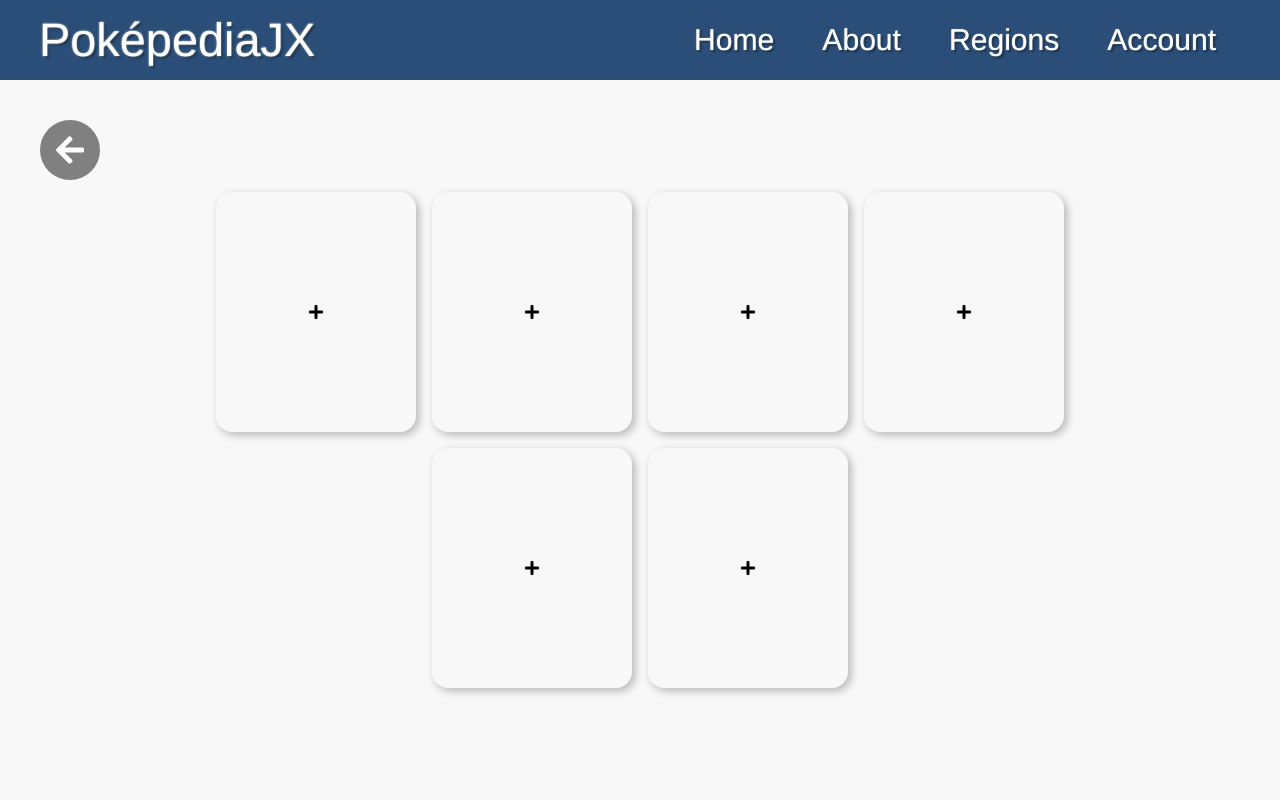
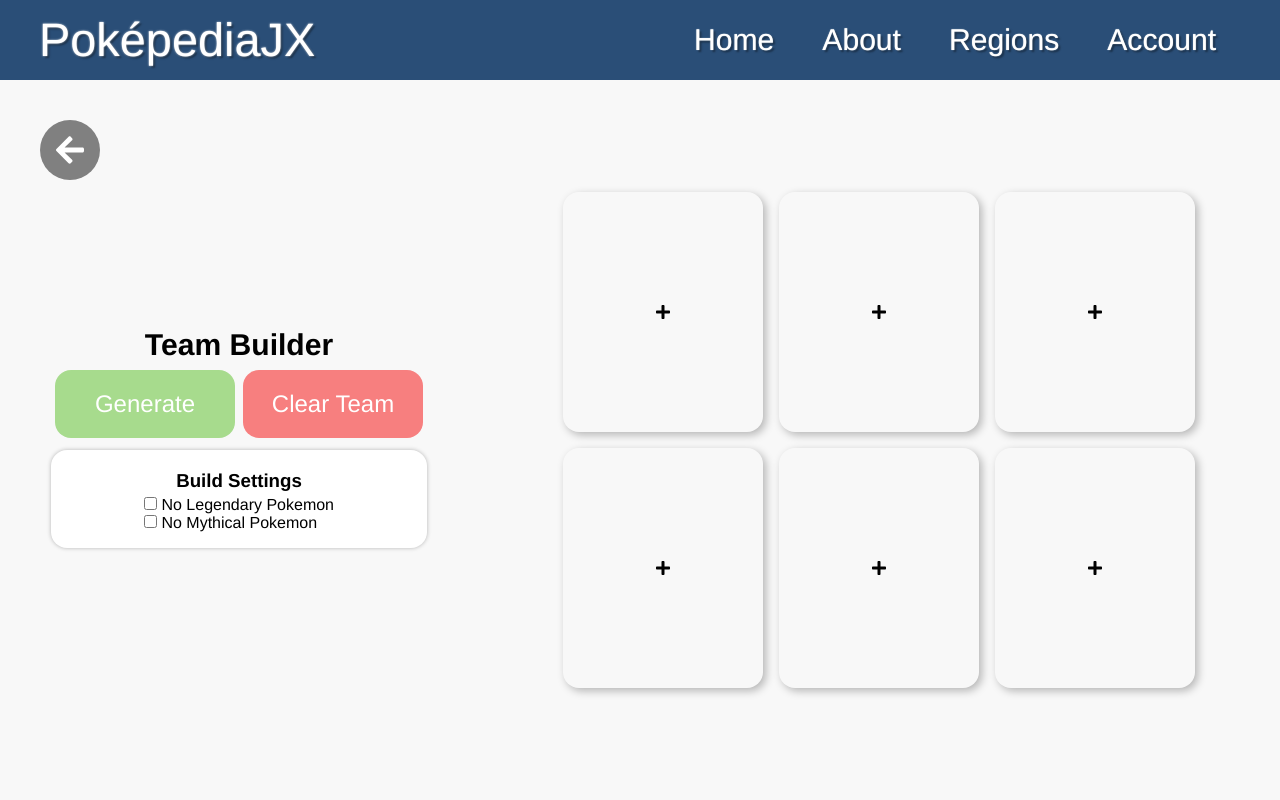
Before and after one commit to rJefferyXie/Pokepedia-React, a React (Create React App) app in the folder client/: page /team in a window 1280 px wide. Shown: the top 800 px of the page. Built offline with nearby package versions, Linux system fonts and the light colour scheme.

Commit message:
Implemented team generation & clear team features.

```diff
--- a/client/src/components/Team/Team.css
+++ b/client/src/components/Team/Team.css
@@ -1,27 +1,58 @@
 #Team-container {
     text-transform: capitalize;
-    align-items: flex-end;
+    height: calc(100vh - 80px);
     position: relative;
-}
-
-#Team-page {
-    height: calc(100vh - 80px);
-    width: 100%;
-    overflow-y: auto;
-    margin: 80px auto;
-    position: relative;
+    margin: 80px auto 0px auto;
 }
 
 #Team-wrapper {
-    width: min(100%, 960px);
+    height: fit-content;
+    width: min(100%, 700px);
     flex-wrap: wrap;
     justify-content: center;
-    align-items: center;
     margin: auto;
 }
 
-@media screen and(max-width: 960px) {
-    #Team-page {
-        margin: 160px auto;
+#Team-left {
+    margin: auto;
+    width: fit-content;
+}
+
+#Team-header {
+    margin: 4px auto;
+}
+
+#Team-button-container {
+    width: fit-content;
+    margin: 4px auto;
+}
+
+.team-button {
+    padding: 20px;
+    width: 180px;
+    margin: auto 4px;
+    color: white;
+    font-size: var(--step-0);
+}
+
+#Team-settings-container {
+    background-color: white;
+    border-radius: 16px;
+    padding: 16px;
+    box-shadow: 0px 0px 4px rgb(0, 0, 0, 27%);
+    margin: 8px 0px;
+}
+
+#Settings-container {
+    margin: auto;
+}
+
+@media screen and (max-width: 960px) {
+    #Team-container {
+        flex-direction: column;
+    }
+
+    #Team-left {
+        margin: 60px auto 0px auto;
     }
 }
--- a/client/src/components/Team/Team.js
+++ b/client/src/components/Team/Team.js
@@ -12,14 +12,74 @@ import allActions from '../../redux/actions/allActions';
 
 const Team = () => {
   const pokemonTeam = useSelector(state => state.teamReducer.team);
+  const pokedex = useSelector(state => state.pokedexReducer);
+  const build = useSelector(state => state.buildReducer);
+
   const dispatch = useDispatch()
-
   const navigate = useNavigate();
   const previousPage = () => navigate(-1);
 
   useEffect(() => {
     window.scrollTo(0, 0);
   }, [])
+
+  const generateTeam = () => {
+    let slotsLeft = 6 - pokemonTeam.length;
+    let myInterval = setInterval(() => {
+      if (slotsLeft > 0) {
+        let index = Math.floor(Math.random() * pokedex.speciesData.length);
+        let pokemon = pokedex.speciesData[index];
+        let species = pokedex.pokemonData[index];
+
+        // Get Fully Evolved Versions of Pokemon
+        if (pokedex.pokemonData[index + 1]) {
+          if (pokedex.pokemonData[index + 1].evolves_from_species) {
+            if (pokedex.pokemonData[index + 1].evolves_from_species.name === pokemon.name) {
+              index += 1;
+              pokemon = pokedex.speciesData[index];
+              species = pokedex.pokemonData[index];
+            }
+          }
+        }
+
+        if (pokedex.pokemonData[index + 1]) {
+          if (pokedex.pokemonData[index + 1].evolves_from_species) {
+            if (pokedex.pokemonData[index + 1].evolves_from_species.name === pokemon.name) {
+              index += 1;
+              pokemon = pokedex.speciesData[index];
+              species = pokedex.pokemonData[index];
+            }
+          }
+        }
+
+        dispatch(allActions.teamActions.addToTeam({ "pokemonData": pokemon, "speciesData": species, "pokedexIndex": index + 1 }));
+
+        if (build.legendary) {
+          if (species.is_legendary) {
+            console.log("legendary detected.", pokemon.name)
+            dispatch(allActions.teamActions.removeFromTeam(pokemon.name));
+            return;
+          }
+        }
+
+        if (build.mythic) {
+          if (species.is_mythic) {
+            console.log("mythic detected.", pokemon.name)
+            dispatch(allActions.teamActions.removeFromTeam(pokemon.name));
+            return;
+          }
+        }
+
+        slotsLeft -= 1;
+      } else {
+        clearInterval(myInterval);
+      }
+    }, 200);
+  }
+
+  const clearTeam = () => {
+    dispatch(allActions.teamActions.clearTeam());
+  }
 
   const addPokemon = (toBeAdded) => {
     dispatch(allActions.teamActions.addToTeam(toBeAdded));
@@ -29,19 +89,39 @@ const Team = () => {
     dispatch(allActions.teamActions.removeFromTeam(toBeRemoved));
   }
 
+  const toggleLegendary = () => {
+    dispatch(allActions.buildActions.toggleLegendary());
+  }
+
+  const toggleMythic = () => {
+    dispatch(allActions.buildActions.toggleMythic());
+  }
+
   return (
     <section id="Team-container" className="flex">
-        <div id="Team-page" className="flex">
         <button className="return-button pokemon-button flex" onClick={() => previousPage()}>
           <FontAwesomeIcon icon={faArrowLeft} style={{margin: "auto"}}></FontAwesomeIcon>
         </button>
+        <div id="Team-left" className="flex-col">
+          <h2 id="Team-header">Team Builder</h2>
+          <div id="Team-button-container" className="flex">
+            <button className="team-button" style={{backgroundColor: "#A7DB8D"}} onClick={() => generateTeam()}>Generate</button>
+            <button className="team-button" style={{backgroundColor: "#F77F7F"}} onClick={() => clearTeam()}>Clear Team</button>
+          </div>
+          <div id="Team-settings-container" className="flex-col">
+            <h3 id="Team-header">Build Settings</h3>
+            <div id="Settings-container" className="flex-col">
+              <label className="settings-label"><input type="checkbox" defaultChecked={build.legendary} onClick={() => toggleLegendary()}></input> No Legendary Pokemon</label>
+              <label className="settings-label"><input type="checkbox" defaultChecked={build.mythic} onClick={() => toggleMythic()}></input> No Mythical Pokemon</label>
+            </div>
+          </div>
+        </div>
         <div id="Team-wrapper" className="flex">
           {[...Array(6)].map((_, i) => {
             if (pokemonTeam[i] === undefined) { return <div className="pokemon-container flex" key={i}><FontAwesomeIcon icon={faPlus} style={{margin: "auto", fontSize: "1rem"}}></FontAwesomeIcon></div> }
             return <PokemonCard pokemonData={pokemonTeam[i].pokemonData} speciesData={pokemonTeam[i].speciesData} pokedexIndex={pokemonTeam[i].pokedexIndex} teamIndex={i} addToTeam={addPokemon} removeFromTeam={removePokemon} key={i}></PokemonCard>
           })}
         </div>
-        </div>
     </section>
   )
 };
```
Lines whose indentation alone changed are shown as unchanged.
